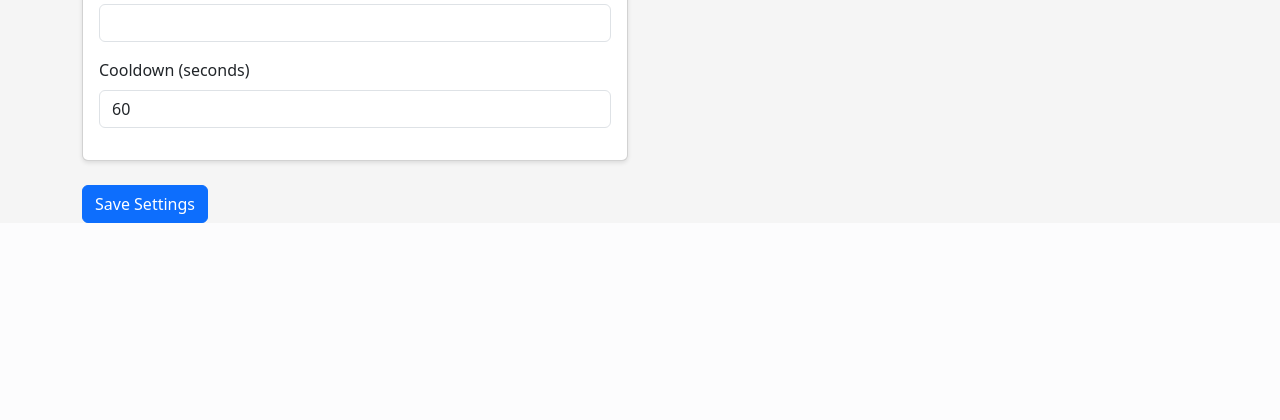
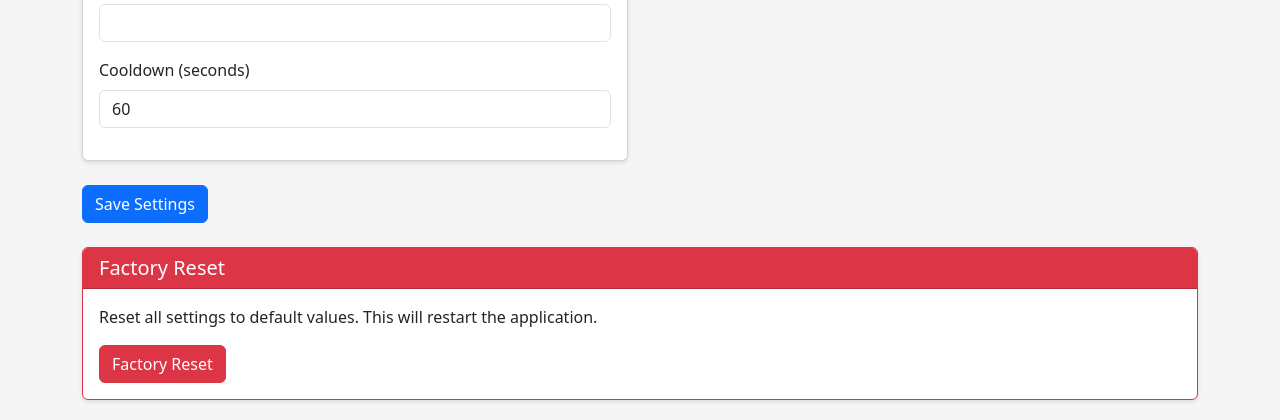
Before and after one commit to tmdrake/AI-CAMERA-HAILO, a Flask app: page /settings in a window 1280 px wide. Shown: the part 807-1227 px from the top of the page. Before the commit the page ends 1030 px from the top, so only its background shows below. Run offline with Flask 3, Linux system fonts and the light colour scheme; a user stored in the database is signed in.

Commit message:
Add factory reset button to settings page, add GPIO reset to plan

```diff
--- a/src/app.py
+++ b/src/app.py
@@ -188,6 +188,72 @@ def settings():
 
     return render_template('settings.html', config=config.get_all())
 
+@app.route('/settings/reset')
+@login_required
+def factory_reset():
+    global running
+
+    logger.info("Factory reset requested")
+
+    DEFAULT_CONFIG = {
+        "detection": {
+            "confidence_threshold": 50,
+            "person_class_only": True,
+            "model_path": "/usr/share/hailo-models/yolov5s_personface_h8l.hef"
+        },
+        "recording": {
+            "enabled": True,
+            "storage_path": "recordings",
+            "retention_days": 90,
+            "record_duration_seconds": 30,
+            "pre_buffer_seconds": 5
+        },
+        "alerts": {
+            "enabled": True,
+            "email": {
+                "enabled": False,
+                "smtp_host": "smtp.gmail.com",
+                "smtp_port": 587,
+                "use_tls": True,
+                "sender_email": "",
+                "sender_password": "",
+                "recipient_emails": []
+            },
+            "cooldown_seconds": 60
+        },
+        "web_server": {
+            "host": "0.0.0.0",
+            "port": 5000,
+            "username": "admin",
+            "password": "admin123"
+        },
+        "camera": {
+            "width": 640,
+            "height": 480,
+            "framerate": 30,
+            "rotation": 0
+        },
+        "schedule": {
+            "enabled": False,
+            "active_hours": [
+                {"start": "00:00", "end": "23:59"}
+            ]
+        }
+    }
+
+    for section, values in DEFAULT_CONFIG.items():
+        for key, value in values.items():
+            if isinstance(value, dict):
+                for subkey, subvalue in value.items():
+                    config.set(f"{section}.{key}.{subkey}", subvalue)
+            else:
+                config.set(f"{section}.{key}", value)
+
+    config.save()
+
+    logger.info("Factory reset complete - restarting")
+    return redirect(url_for('settings'))
+
 @app.route('/events')
 @login_required
 def events():
--- a/web/templates/settings.html
+++ b/web/templates/settings.html
@@ -113,6 +113,42 @@
         </div>
     </div>
 </form>
+
+<div class="row mt-4">
+    <div class="col-md-12">
+        <div class="card border-danger">
+            <div class="card-header bg-danger text-white">
+                <h5 class="mb-0">Factory Reset</h5>
+            </div>
+            <div class="card-body">
+                <p>Reset all settings to default values. This will restart the application.</p>
+                <button type="button" class="btn btn-danger" data-bs-toggle="modal" data-bs-target="#resetModal">
+                    Factory Reset
+                </button>
+            </div>
+        </div>
+    </div>
+</div>
+
+<!-- Factory Reset Confirmation Modal -->
+<div class="modal fade" id="resetModal" tabindex="-1" aria-hidden="true">
+    <div class="modal-dialog">
+        <div class="modal-content">
+            <div class="modal-header">
+                <h5 class="modal-title">Confirm Factory Reset</h5>
+                <button type="button" class="btn-close" data-bs-dismiss="modal" aria-label="Close"></button>
+            </div>
+            <div class="modal-body">
+                <p>Are you sure you want to reset all settings to default values?</p>
+                <p class="text-danger">This action cannot be undone.</p>
+            </div>
+            <div class="modal-footer">
+                <button type="button" class="btn btn-secondary" data-bs-dismiss="modal">Cancel</button>
+                <a href="/settings/reset" class="btn btn-danger">Yes, Reset</a>
+            </div>
+        </div>
+    </div>
+</div>
 {% endblock %}
 
 {% block extra_js %}
```
Also changed, not shown: plan.md (+1 -0 lines).
